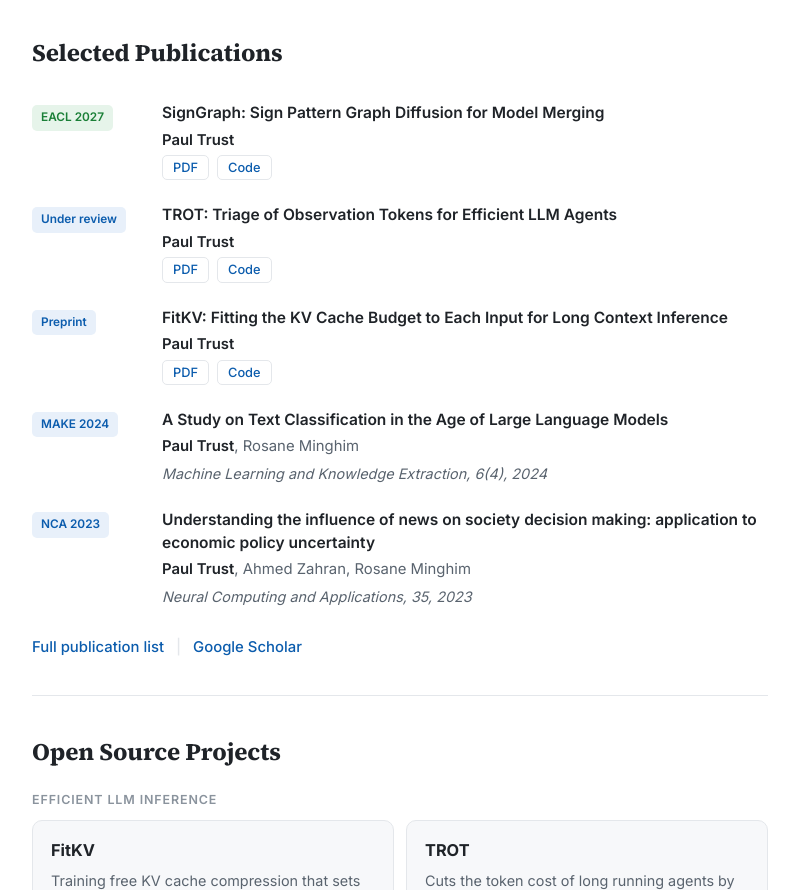
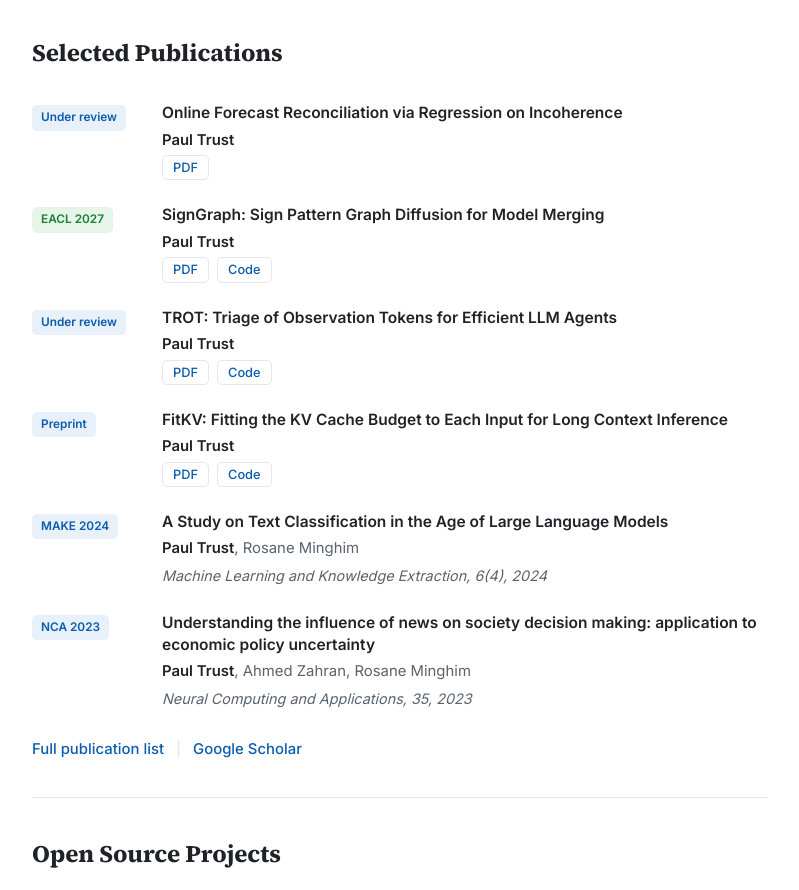
Before and after one commit to paultrust26/paultrust, a plain HTML site: page index.html in a window 1280 px wide. Shown: the part 936-1826 px from the top of the page, without its empty margins (398-1197 px from the left). Drawn offline with Linux system fonts and the light colour scheme.

Commit message:
List OIR paper on publications pages
Co-Authored-By: Claude Haiku 5.5 <noreply@anthropic.com>

```diff
--- a/index.html
+++ b/index.html
@@ -81,6 +81,14 @@
     <section id="publications">
       <h2>Selected Publications</h2>
       <ol class="pubs">
+        <li>
+          <span class="venue-tag">Under review</span>
+          <div>
+            <p class="pub-title">Online Forecast Reconciliation via Regression on Incoherence</p>
+            <p class="pub-authors"><strong>Paul Trust</strong></p>
+            <p class="pub-links"><a target="_blank" rel="noopener" href="papers/omdr.pdf">PDF</a></p>
+          </div>
+        </li>
         <li>
           <span class="venue-tag accept">EACL 2027</span>
           <div>
```
Also changed, not shown: publications.html (+8 -0 lines).
